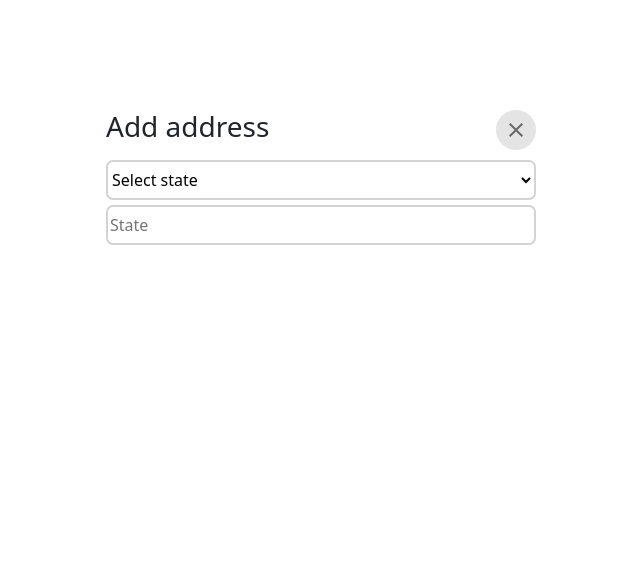
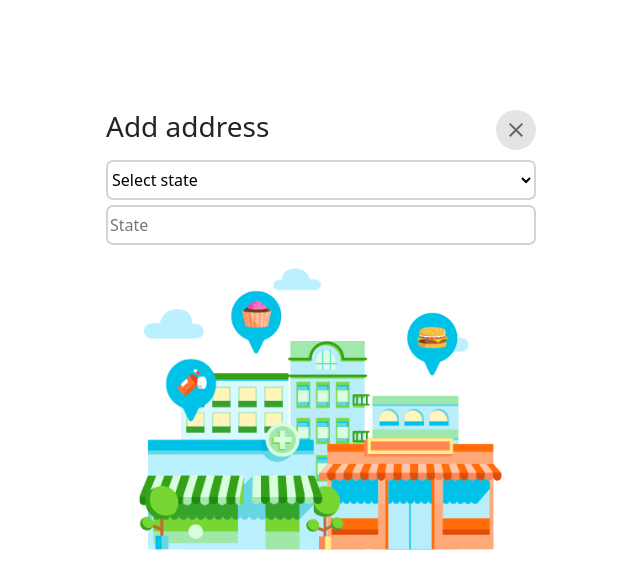
Before and after one commit to TheGoldenCloud/Wolt-market-clone, a React (Vite) app: page / in a window 1280 px wide. Shown: the top 588 px of the page, without its empty margins (4-644 px from the left). Built offline with nearby package versions, Linux system fonts and the light colour scheme.

Commit message:
Added phto

```diff
--- a/src/components/regionSelect.jsx
+++ b/src/components/regionSelect.jsx
@@ -5,7 +5,7 @@ import CloseIcon from '@mui/icons-material/Close';
 import { IconButton } from '@mui/material';
 import { Box } from "@mui/system";
 
-import region from '../photos/region.png'
+import market from "../photos/region.png";
 
 function RegionSelect() {
 
@@ -30,6 +30,8 @@ function RegionSelect() {
             </select>
             <br/>
             <input className = {style.inputState} placeholder='State'/>
+
+            <img src={market} width = "430px" />
         </div>
     </React.Fragment>
   )
```
